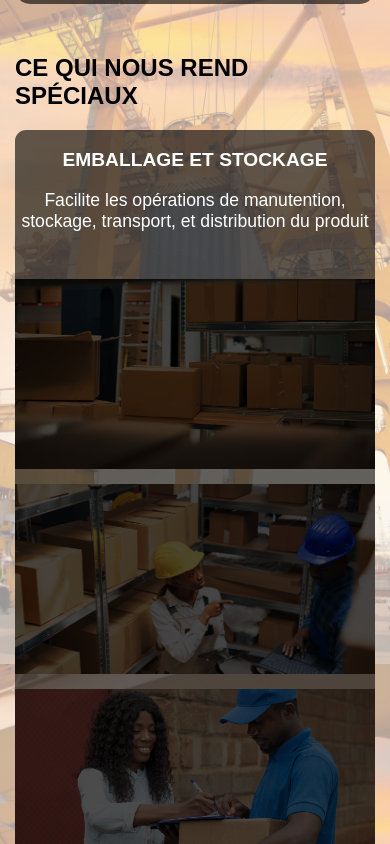
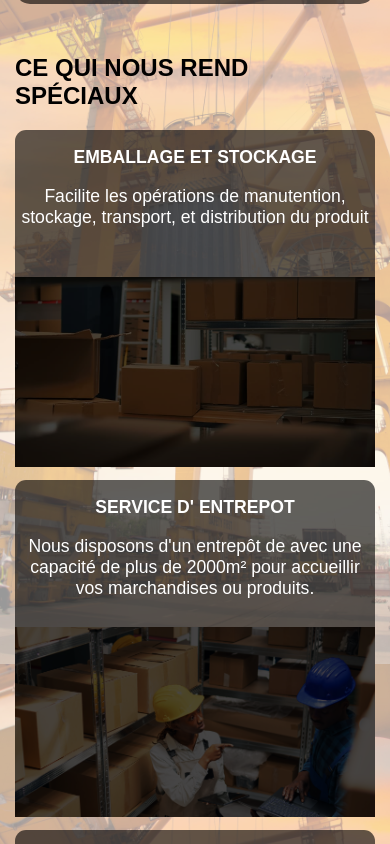
Before and after one commit to tchoukouegno/cotrad, a React (Vite) app: page / in a window 390 px wide. Shown: the part 1280-2124 px from the top of the page. Built offline with nearby package versions, Linux system fonts and the light colour scheme.

Commit message:
mobile version 100%

```diff
--- a/src/App.jsx
+++ b/src/App.jsx
@@ -58,12 +58,12 @@ function App() {
 
             <nav className='mobile-version'>
 
-                <li className='active'>accueil</li>
-                <li className='active-propos'><a href="#propos">a propos de nous</a></li>
-                <li className='active-mission'><a href="#missions">notre mission</a></li>
-                <li className='active-services'><a href='#services'>nos services</a></li>
-                <li className='active-post'><a href='#post'>temoinages</a></li>
-                <li className='active-contacts'><a href='#contacts'>contacts</a></li>
+                <li className='active' onClick={handleMenu} >accueil</li>
+                <li className='active-propos' onClick={handleMenu} ><a href="#propos">a propos de nous</a></li>
+                <li className='active-mission' onClick={handleMenu} ><a href="#missions">notre mission</a></li>
+                <li className='active-services' onClick={handleMenu} ><a href='#services'>nos services</a></li>
+                <li className='active-post' onClick={handleMenu} ><a href='#post'>temoinages</a></li>
+                <li className='active-contacts' onClick={handleMenu} ><a href='#contacts'>contacts</a></li>
 
 
             </nav>
@@ -176,7 +176,7 @@ function App() {
 
             <div className='mission-description' >
 
-              <h1 >notre mission</h1>
+              <h1>notre mission</h1>
 
               <p className='about-text'>Aider les entreprises à se developper et à réduire leurs coûts grâce à un service ponctuel, adapté aux besoins du client.</p>
 
--- a/src/styles/index.css
+++ b/src/styles/index.css
@@ -889,13 +889,19 @@ a:active {
 
     .card-description h3 {
 
-        font-size: 1.2rem;
+        font-size: 1.1rem;
 
     }
 
     .card-description p {
 
-        font-size: 0.9rem;
+        font-size: 0.8rem;
+
+    }
+
+    .card-description {
+
+        height: 170px;
 
     }
 
@@ -905,6 +911,18 @@ a:active {
         justify-content: space-between;
         /* flex-wrap: wrap; */
         gap: 10px;
+
+
+    }
+
+    .card-item {
+
+        height: 200px;
+
+
+        /* background-color: red; */
+
+
 
     }
 
@@ -1149,7 +1167,7 @@ a:active {
     .mission-description {
 
         position: relative;
-        height: 100%;
+        /* height: 100%; */
         padding-left: 15px;
         padding-right: 15px;
 
@@ -1160,7 +1178,10 @@ a:active {
 
         display: flex;
         flex-direction: column;
-        gap: 15px;
+        gap: 30px;
+        /* height: 100%; */
+        /* margin-bottom: 50px; */
+        /* background-color: red; */
 
         /* justify-content: space-around; */
 
@@ -1175,9 +1196,11 @@ a:active {
 
     }
 
+
+
     .card-description h3 {
 
-        font-size: 1.2rem;
+        font-size: 1.1rem;
 
 
     }
@@ -1188,7 +1211,7 @@ a:active {
         background-size: cover;
         background-repeat: no-repeat;
         background-attachment: fixed;
-        height: 1650px;
+        height: 1450px;
         /* margin-top: -4px; */
         position: relative;
         /* margin-bottom: 250px; */
@@ -1385,6 +1408,13 @@ a:active {
         font-size: 0.8rem;
     }
 
+    .card-item {
+
+        margin-bottom: 130px;
+
+    }
+
+
 
 
 
```
